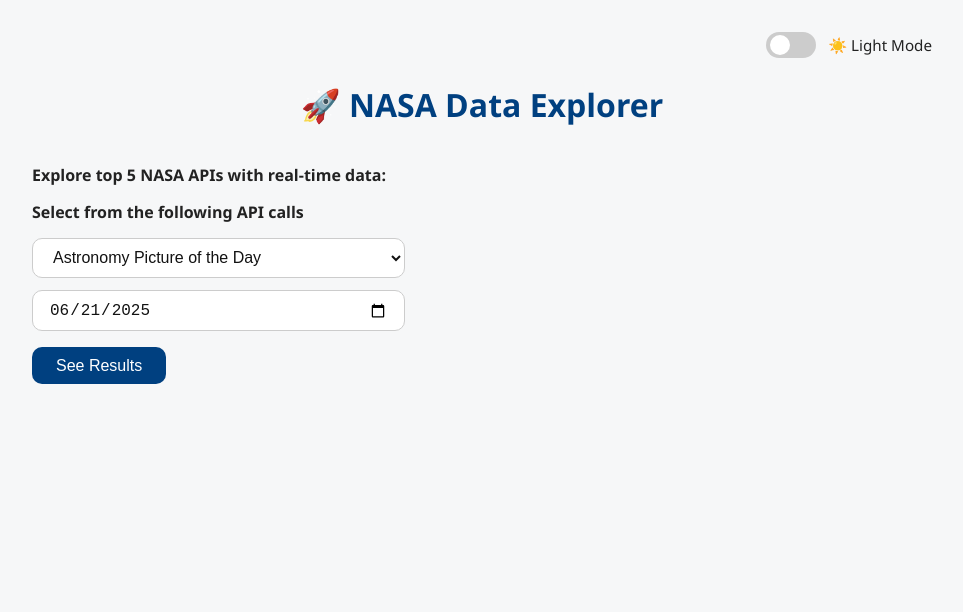
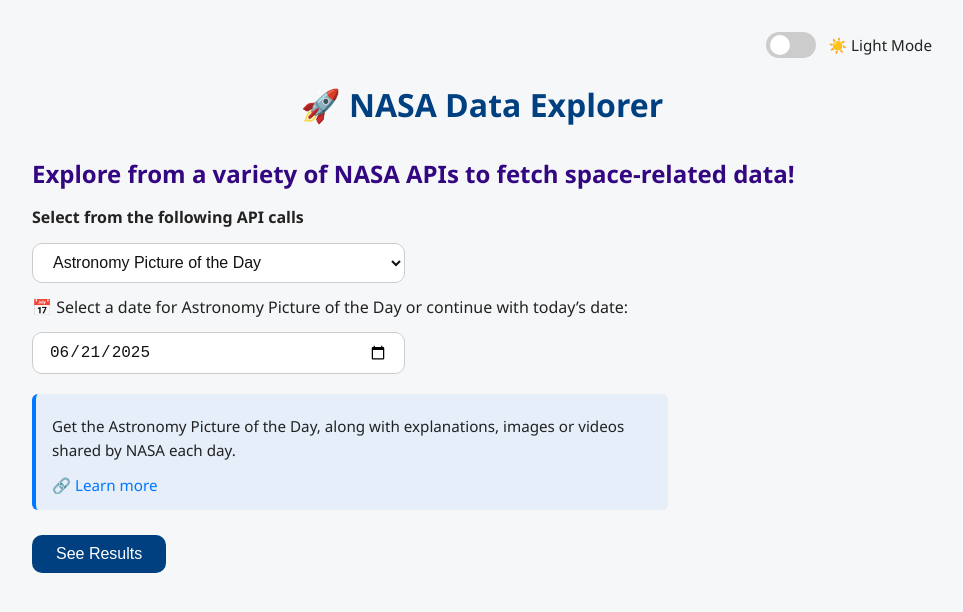
Before and after one commit to Akashdip-N/NASA-API-Explorer, a React (Create React App) app in the folder frontend/: page / in a window 1280 px wide. Shown: the top 612 px of the page, without its empty margins (158-1121 px from the left). Built offline with nearby package versions, Linux system fonts and the light colour scheme.

Commit message:
New features added with UI and functionality

```diff
--- a/frontend/src/App.css
+++ b/frontend/src/App.css
@@ -1,5 +1,3 @@
-/* === App.css === */
-
 :root {
   --primary-color: #004080;
   --primary-hover: #0059b3;
@@ -8,6 +6,7 @@
   --input-text-color: #121212;
   --card-bg: #ffffff;
   --accent-color: #0077ff;
+  --message-color: rgb(52, 7, 130);
   --error-color: red;
   --border-radius: 10px;
   --shadow: 0 4px 16px rgba(0, 0, 0, 0.1);
@@ -17,6 +16,7 @@
   --primary-color: #90caf9;
   --primary-hover: #64b5f6;
   --input-text-color: #121212;
+  --message-color: #90f9e9;
   --text-color: #ffffff;
   --bg-color: #121212;
   --card-bg: #535353;
@@ -76,6 +76,44 @@
   outline: none;
 }
 
+.input-group p {
+  margin: 0.5rem 0 0.2rem 0;
+  font-size: 0.95rem;
+  color: var(--text-color);
+}
+
+.input-group .message {
+  font-size: 1.5rem;
+  color: var(--message-color);
+  margin-top: -0.5rem;
+}
+
+/* API Description */
+.description {
+  font-size: 0.95rem;
+  color: var(--text-color);
+  background-color: rgba(0, 119, 255, 0.07);
+  padding: 0.75rem 1rem;
+  border-left: 4px solid var(--accent-color);
+  border-radius: 6px;
+  margin-top: 0.5rem;
+  margin-bottom: 1rem;
+  line-height: 1.6;
+  max-width: 600px;
+}
+
+.description a {
+  color: var(--accent-color);
+  font-weight: 500;
+  display: inline-block;
+  margin-top: 0.5rem;
+  text-decoration: none;
+}
+
+.description a:hover {
+  text-decoration: underline;
+}
+
 /* Button Area */
 .button-wrapper {
   display: flex;
@@ -88,7 +126,7 @@
   padding: 0.6rem 1.5rem;
   background-color: var(--primary-color);
   color: white;
-  margin-top: -0.5rem;
+  margin-top: -0.9rem;
   border: none;
   border-radius: var(--border-radius);
   font-size: 1rem;
@@ -109,7 +147,12 @@
 /* Error Message */
 .error {
   color: var(--error-color);
-  font-weight: bold;
+  background-color: rgba(255, 0, 0, 0.05);
+  border-left: 4px solid var(--error-color);
+  border-right: 4px solid var(--error-color);
+  padding: 0.75rem 1rem;
+  border-radius: 6px;
+  font-weight: 500;
   text-align: center;
   font-size: 1.2rem;
   margin-top: 1.5rem;
@@ -125,6 +168,12 @@
   margin-top: 1rem;
   animation: fadeIn 0.3s ease-in-out;
   text-align: left;
+  transition: transform 0.2s ease, box-shadow 0.2s ease;
+}
+
+.card:hover {
+  transform: translateY(-2px);
+  box-shadow: 0 6px 20px rgba(0, 0, 0, 0.15);
 }
 
 /* Card Header */
@@ -161,6 +210,8 @@
 a:hover {
   text-decoration: underline;
 }
+
+/* Toggle Mode */
 .toggle-wrapper {
   display: flex;
   align-items: center;
@@ -223,7 +274,6 @@
   font-size: 0.95rem;
 }
 
-
 /* Animation */
 @keyframes fadeIn {
   from {
--- a/frontend/src/App.js
+++ b/frontend/src/App.js
@@ -8,6 +8,30 @@
   { value: 'neo', label: 'Near Earth Object Web Service (NeoWs)' },
   { value: 'nasa_image', label: 'NASA Image and Video Library' },
 ];
+
+const apiDetails = {
+  apod: {
+    description: 'Get the Astronomy Picture of the Day, along with explanations, images or videos shared by NASA each day.',
+    link: 'https://api.nasa.gov/#apod'
+  },
+  mars: {
+    description: 'Explore images taken by the Mars rovers, like Curiosity and Opportunity, based on Earth date.',
+    link: 'https://api.nasa.gov/#mars-rover-photos'
+  },
+  epic: {
+    description: 'View stunning images of Earth taken by the EPIC camera onboard the NOAA DSCOVR satellite, including daily images and more.',
+    link: 'https://epic.gsfc.nasa.gov/about/'
+  },
+  neo: {
+    description: 'Track Near-Earth Objects (NEOs) and view information on asteroids close to Earth on any given day.',
+    link: 'https://api.nasa.gov/#neo-rest'
+  },
+  nasa_image: {
+    description: 'Search NASA’s vast image and video library for space-related media including photos, audio, and more.',
+    link: 'https://images.nasa.gov/docs/images.nasa.gov_api_docs.pdf'
+  }
+};
+
 
 const today = new Date().toISOString().split('T')[0];
 
@@ -173,7 +197,9 @@
       <h1>🚀 NASA Data Explorer</h1>
 
       <div className="input-group">
-        <strong>Explore top 5 NASA APIs with real-time data:</strong>
+        <strong className='message'>
+          Explore from a variety of NASA APIs to fetch space-related data!
+        </strong>
         <label><strong>Select from the following API calls</strong></label>
         <select
           className="input"
@@ -188,16 +214,32 @@
             <option key={api.value} value={api.value}>{api.label}</option>
           ))}
         </select>
-
-        {type === 'apod' && (
+        {(type === 'apod' || type === 'epic') && (
+          <>
+            <label>
+                {type === 'apod'
+                  ? '📅 Select a date for Astronomy Picture of the Day or continue with today’s date:'
+                  : '🌍 Select a date for Earth imagery from EPIC camera or continue with today’s date:'}
+              </label>
               <input
                 type="date"
                 name="date"
-            value={params.date}
+                value={params.date || today}
                 onChange={handleChange}
                 max={today}
                 className="input"
               />
+          </>
+        )}
+
+
+        {type && (
+          <div className="description">
+            <p>{apiDetails[type].description}</p>
+            <a href={apiDetails[type].link} target="_blank" rel="noopener noreferrer">
+              🔗 Learn more
+            </a>
+          </div>
         )}
       </div>
 
```
Also changed, not shown: 1 other file (tests, documents, lock files or other folders). Lines whose indentation alone changed are shown as unchanged.
